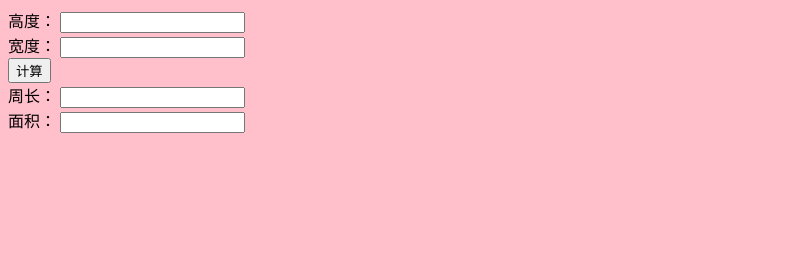
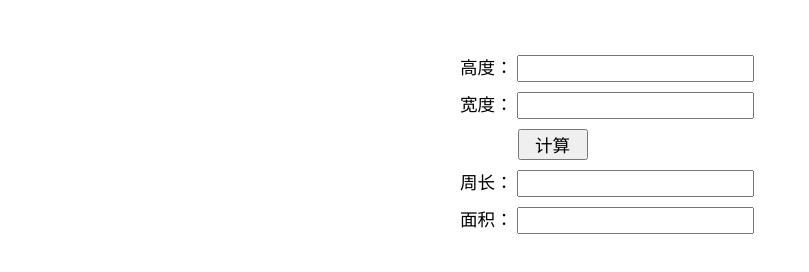
Before and after one commit to zhangxinyu5663/rectangle, a plain HTML site: page index.html in a window 1280 px wide. Shown: the whole page, without its empty margins (0-809 px from the left). Drawn offline with nearby package versions, Linux system fonts and the light colour scheme.

Commit message:
css更新

```diff
--- a/rectangle.css
+++ b/rectangle.css
@@ -1,3 +1,16 @@
-body{
-  background: pink;
+div{
+  width: 370px;
+  margin:50px auto;
+  font-size:1.1em;
 }
+
+input,label{
+  margin:5px 0;
+  font-size:1em;
+  padding-left:5px;
+}
+
+#calculate{
+  width:70px;
+  margin-left:63px;
+}
```
